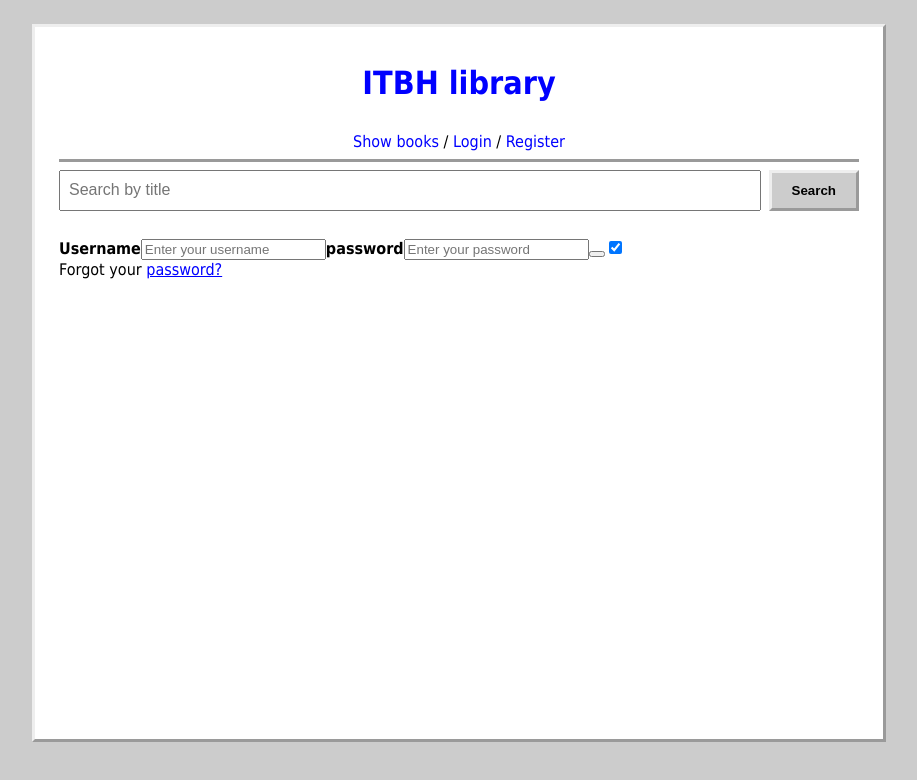
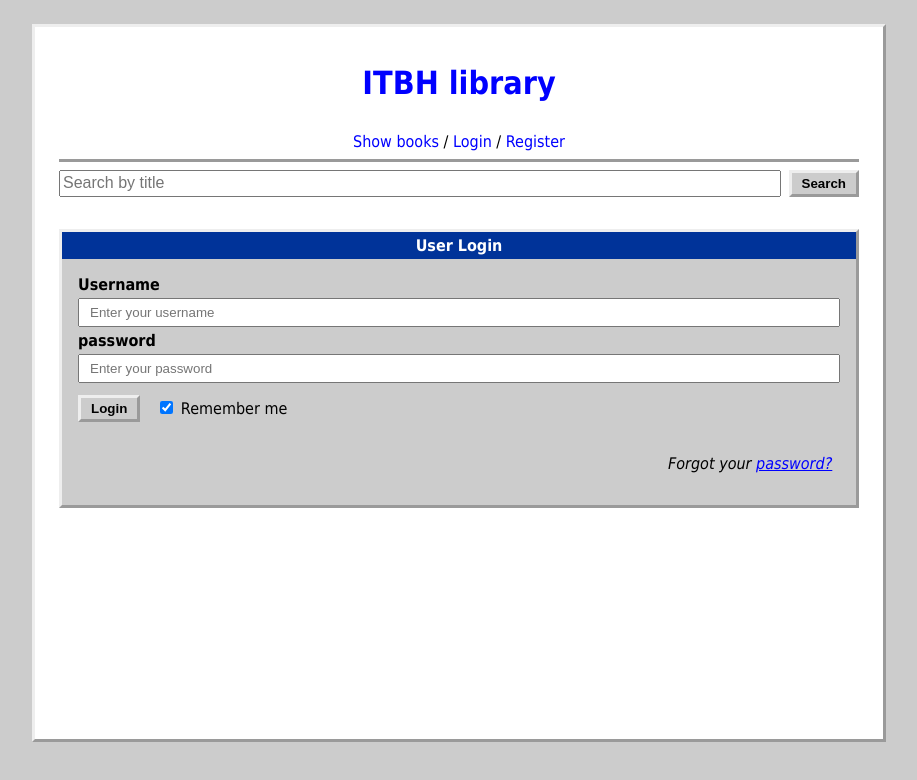
Before and after one commit to mdohr07/library-frontend, an Angular app: page / in a window 1280 px wide. Shown: the top 780 px of the page, without its empty margins (181-1098 px from the left). Built offline with nearby package versions, Linux system fonts and the light colour scheme.

Commit message:
add css styles to form

```diff
--- a/src/app/form/form.html
+++ b/src/app/form/form.html
@@ -1,7 +1,7 @@
 <div class="form-wrapper">
     <form action="/" method="post" (ngSubmit)="onSubmit()"><!--  #loginForm="ngForm" -->
-        <section class="img-container">
-            <img src="" alt="">
+        <section class="head-container">
+            <h4>User Login</h4>
         </section>
 
         <section class="form-container">
@@ -25,10 +25,13 @@
             [(ngModel)]="password"
             >
 
-            <button class="btn-login" type="submit"></button>
+            <section class="submit">
+            <button class="btn-login btn" type="submit">Login</button>
             <label for="remember">
-                <input type="checkbox" name="remember" checked="checked">
+                <input class="checkbox" type="checkbox" name="remember" checked="checked">
+                Remember me
             </label>
+        </section>
         </section>
 
         <span>Forgot your <a href="#">password?</a></span>
--- a/src/app/form/form.scss
+++ b/src/app/form/form.scss
@@ -0,0 +1,64 @@
+.form-wrapper {
+    border: outset;
+    margin: 2rem 0rem;
+    padding-bottom: 1rem;
+    background-color: #ccc;
+}
+
+.form-container {
+    display: flex;
+    flex-direction: column;
+    gap: 0.25rem;
+    margin: 1rem;
+}
+
+input {
+    padding: 5px 10px;
+}
+
+.head-container {
+    display: flex;
+    justify-content: center;
+    background-color: #003399;
+    margin: 0;
+    padding: 0.25rem;
+}
+
+h4 {
+    font-size: 16px;
+    margin: 0;
+    color: #fff;
+}
+
+.submit {
+    display: flex;
+    flex-direction: row;
+    gap: 1rem;
+    align-items: center;
+    margin-top: 0.5rem;
+}
+
+.btn-login {
+    width: fit-content;
+    padding: 3px 10px;
+    border: outset;
+    background-color: #ccc;
+    font-weight: bold;
+    cursor: pointer;
+}
+
+.btn-login:hover {
+    border-top: 3px solid #fff;
+    border-right: 3px solid #666;
+    border-left: 3px solid #fff;
+    border-bottom: 3px solid #666;
+    color: #660099;
+}
+
+span {
+    display: inline-block;
+    width: 95%;
+    text-align: right;
+    margin: 1rem;
+    font-style: italic;
+}
--- a/src/app/search/search.html
+++ b/src/app/search/search.html
@@ -8,6 +8,6 @@
     id="search"
     (input)="onInput()"
     />
-    <button class="btn-search">Search</button>
+    <button class="btn">Search</button>
 </form>
 </section>
--- a/src/app/search/search.scss
+++ b/src/app/search/search.scss
@@ -6,13 +6,12 @@
 
   input#search {
     flex: 1;
-    padding: 0.5rem;
     font-size: 1rem;
   }
 
-.btn-search {
+.btn {
     margin-left: 0.5rem;
-    padding: 10px 20px;
+    padding: 3px 10px;
     border: outset;
     background-color: #ccc;
     font-weight: bold;
--- a/src/styles.scss
+++ b/src/styles.scss
@@ -8,6 +8,11 @@ body {
 a,
 a:active {
     color: blue;
+}
+
+a:hover,
+a:visited {
+    color: #660099;
 }
 
 .wrapper {
```
